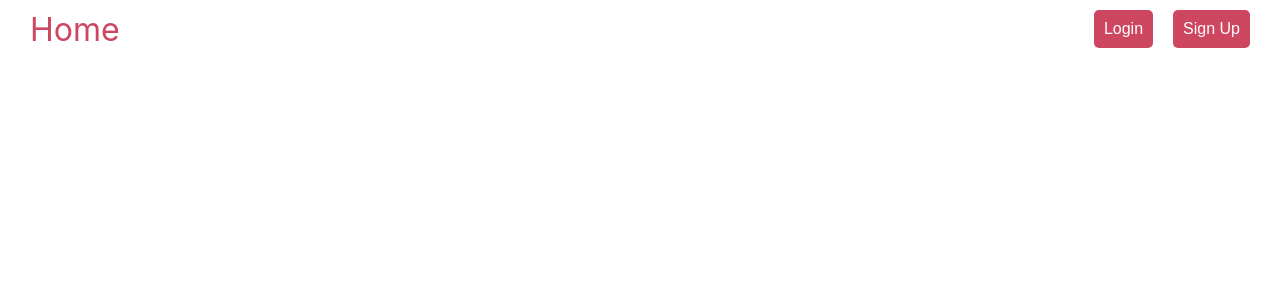
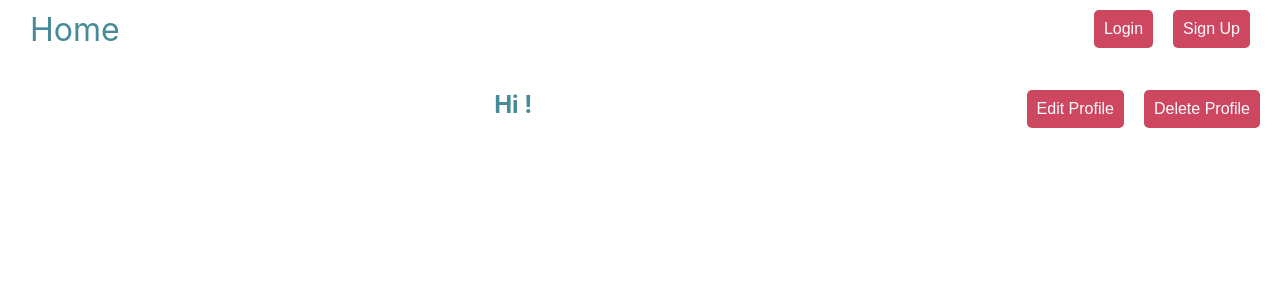
Before and after one commit to malviya-abhishek/user-article-frontend, a React (Create React App) app: page /profile in a window 1280 px wide. Before the commit this address had no page. Shown: the top 300 px of the page. Built offline with nearby package versions, Linux system fonts and the light colour scheme; no server answers.

Commit message:
user edit delete

```diff
--- a/src/App.js
+++ b/src/App.js
@@ -8,6 +8,8 @@ import Login from './container/Login/Login';
 import Signup from './container/Signup/Signup';
 import Logout from "./container/Logout/Logout"
 import CreateArticle from './container/CreateArticle/CreateArticle';
+import UserProfile from './container/UserProfile/UserProfile'
+import EditProfile from './container/EditProfile/EditProfile';
 
 function App() {
 
@@ -32,6 +34,11 @@ function App() {
         <Navbar logged={logged} />
         <Routes>
           <Route path="/" element={<ArticlePallet />} />
+          <Route
+            exact
+            path="/profile"
+            element={<UserProfile userId={userId} token={token} />}
+          />
 
           <Route
             path="/login"
@@ -39,7 +46,6 @@ function App() {
               <Login
                 setToken={setToken}
                 setLogged={setLogged}
-                logged={logged}
                 setUserId={setUserId}
               />
             }
@@ -50,20 +56,30 @@ function App() {
               <Signup
                 setToken={setToken}
                 setLogged={setLogged}
-                logged={logged}
                 setUserId={setUserId}
               />
             }
           />
+
+          <Route
+            path="/profile/edit"
+            element={ <EditProfile userId={userId} token={token} />}
+          />
+
           <Route
             path="/logout"
-            element={<Logout setLogged={setLogged} setToken={setToken} />}
+            element={
+              <Logout
+                setLogged={setLogged}
+                setToken={setToken}
+                setUserId={setUserId}
+              />
+            }
           />
 
           <Route path="/createpost" element={<CreateArticle />} />
           <Route path="/articles/:articleId" element={<Article />} />
           <Route path="/articles/:articleId/edit" element={<CreateArticle />} />
-
         </Routes>
       </div>
     </Router>
--- a/src/component/Navbar/Navbar.js
+++ b/src/component/Navbar/Navbar.js
@@ -7,10 +7,11 @@ function Navbar(props){
     return (
       <div className={classes["Navbar"]}>
 
-        <Link to="/" className={classes["home"]} >  Home  </Link>
+        <Link to="/" className={classes["text"]} >  Home  </Link>
         {
           props.logged ?
             <>
+              <Link to="/profile" className={classes["text"]} >  Profile  </Link>
               <Link to="/logout" className={classes["link"]} > <Button  > Logout  </Button> </Link>
               <Link to="/createpost"  className={classes["link"]} > <Button green={true}  > Create Post  </Button> </Link>
             </> :
--- a/src/component/Navbar/Navbar.module.css
+++ b/src/component/Navbar/Navbar.module.css
@@ -10,11 +10,11 @@
     margin-right: 10px;
 }
 
-.home{
+.text{
     font-size: xx-large;
     float: left;
     margin-top: 10px;
     margin-left: 30px;
     text-decoration: none;
-    color: var(--red);
+    color: var(--teal);
 }
--- a/src/container/Article/Article.js
+++ b/src/container/Article/Article.js
@@ -35,7 +35,7 @@ function Article(props){
           },
         })
         .then((result) => {
-          navigate(`/`);
+          navigate(-1);
         })
         .catch((err) => {
           console.log(err.response.data.error);
--- /dev/null
+++ b/src/container/EditProfile/EditProfile.js
@@ -0,0 +1,85 @@
+import { useState, useEffect } from "react";
+import Form from "../../component/Form/Form";
+import axios from "../../axios";
+import {useNavigate} from 'react-router-dom';
+
+function EditProfile(props){
+    const navigate = useNavigate();
+    const [detail, setDetail] = useState({ name: "", email: "", password: ""});
+    const [error, setError] = useState("");
+
+    useEffect( ()=>{
+        axios
+          .get(`/users/${props.userId}`, {
+          })
+          .then((result) => {
+            setDetail({ ...result.data, password: "" });
+          })
+          .catch((err) => {
+            console.log(err);
+          });
+    }, []);
+
+    function changeHandler(e) {
+        const name = e.target.name;
+        const value = e.target.value;
+        setDetail({ ...detail, [name]: value });
+    }
+
+    function uploadHandler(e) {
+        e.preventDefault();
+        const data = {
+            name: detail.name,
+            email: detail.email,
+        };
+
+        if(detail.password.length)
+            data["password"] = detail.password.password
+
+        axios
+          .put(
+            `/users/${props.userId}`,
+            data,
+            { headers: { authorization: `Bearer ${localStorage.getItem("token")}`} }
+          )
+          .then((result) => {
+            navigate(-1);
+          })
+          .catch((err) => {
+            console.log(err.response);
+          });
+    }
+
+    const options = {
+        formTitle: "Update profile",
+        errorMsg: error,
+        changeHandler: changeHandler,
+        uploadHandler: uploadHandler,
+        btnText: "update",
+        formFields: [
+        {
+            type: "name",
+            name: "name",
+            value: detail.name,
+            placeholder: "Name",
+        },
+        {
+            type: "email",
+            name: "email",
+            value: detail.email,
+            placeholder: "Email",
+        },
+        {
+            type: "password",
+            name: "password",
+            value: detail.password,
+            placeholder: "Password",
+        },
+        ],
+    };
+
+    return <Form {...options} />;
+}
+
+
+export default EditProfile;
--- a/src/container/Signup/Signup.js
+++ b/src/container/Signup/Signup.js
@@ -24,11 +24,12 @@ function Signup(props) {
     axios
       .post("/users", data)
       .then((result) => {
+        console.log(result.data);
         props.setLogged(true);
         props.setToken(result.data.token);
-        props.setUserId(result.data.userId);
+        props.setUserId(result.data.id);
         localStorage.setItem("token", result.data.token);
-        localStorage.setItem("userId", result.data.userId);
+        localStorage.setItem("userId", result.data.id);
         navigate("/");
       })
       .catch((err) => {
--- /dev/null
+++ b/src/container/UserProfile/UserProfile.js
@@ -0,0 +1,73 @@
+import axios from '../../axios';
+import {useEffect, useState} from 'react';
+import ArticlePreview from '../../component/ArticlePreview/ArticlePreview';
+import Button from '../../component/Button/Button'
+import classes from './UserProfile.module.css'
+import {  useNavigate } from 'react-router-dom';
+
+function UserProfile(props){
+    const navigate = useNavigate();
+    const [user, setUser] = useState({});
+    const [userArticles, setUserArticles] = useState([]);
+
+    useEffect(( )=>{
+        axios
+            .get(`/users/${props.userId}`)
+            .then((result)=>{
+                setUser({...result.data})
+            })
+            .catch( (err)=>{
+                console.log(err);
+            });
+
+        axios
+            .get(`/users/${props.userId}/articles`)
+            .then((articles)=>{
+                const temp = [];
+                articles.data.forEach((article)=>{
+                    temp.push(
+                      <ArticlePreview
+                        key={article.id}
+                        title={article.title}
+                        content={article.content}
+                        id={article.id}
+                      />
+                    );
+                })
+                setUserArticles(temp);
+            })
+            .catch((err)=>{
+                console.log(err);
+            })
+    }, []);
+
+    function editProfile(){
+        navigate("/profile/edit");
+    }
+
+    function deleteProfile(){
+        axios.delete(`/users/${props.userId}`, {
+          headers: { authorization: `Bearer ${localStorage.getItem("token")}` },
+        })
+        .then( (result)=>{
+            navigate("/logout");
+        })
+        .catch( (err)=>{
+            console.log(err);
+        } )
+    }
+
+    return (
+      <div>
+        <div className={classes["heading"]} >
+          <h2 className={classes["username"]}> Hi {user.name}! </h2>
+          <Button onClickHandler={ ()=> {deleteProfile()} }> Delete Profile </Button>
+          <Button onClickHandler={ ()=> {editProfile()} }> Edit Profile </Button>
+        </div>
+        {userArticles}
+      </div>
+    );
+}
+
+
+export default UserProfile;
--- /dev/null
+++ b/src/container/UserProfile/UserProfile.module.css
@@ -0,0 +1,15 @@
+.heading{
+    margin-bottom: 30px;
+    align-content: center;
+}
+
+.heading > Button{
+    float: right;
+    margin-right: 20px;
+}
+
+.username{
+    display: inline;
+    color: var(--teal);
+    margin: auto;
+}
```
